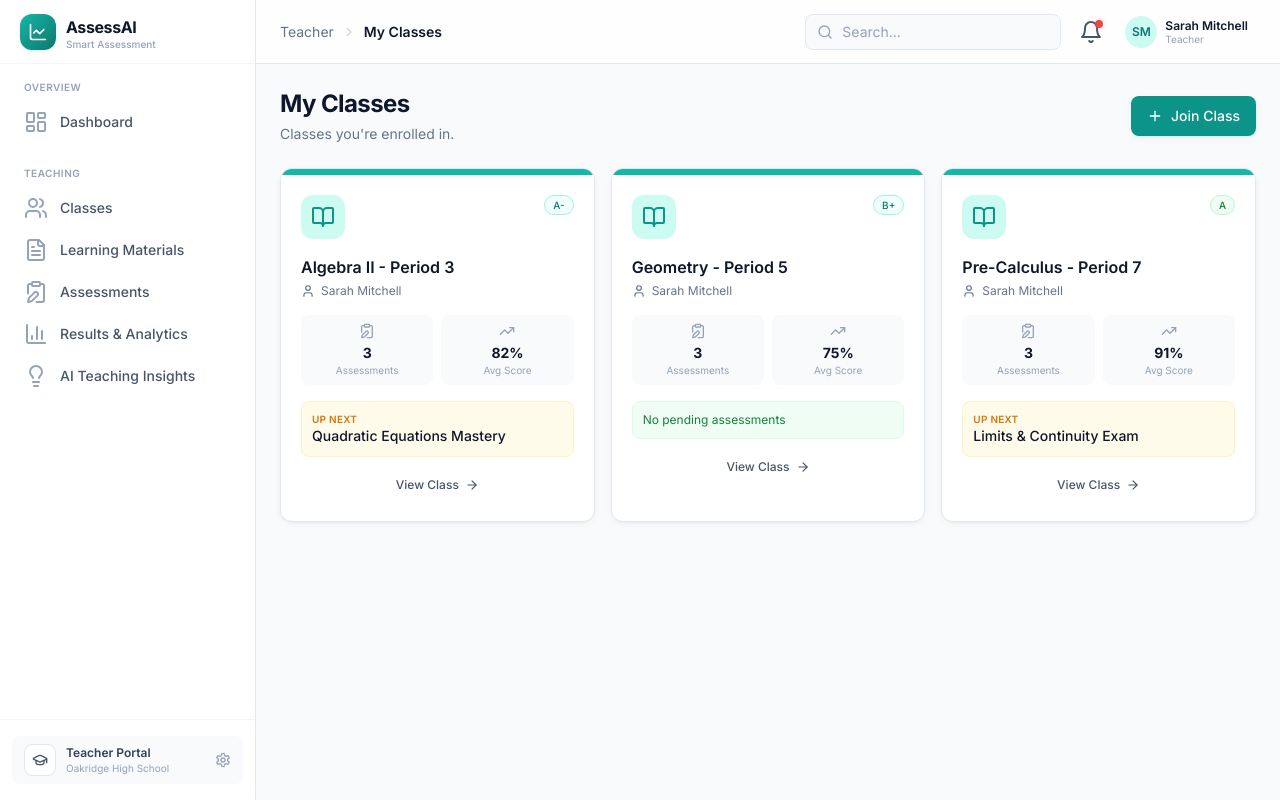
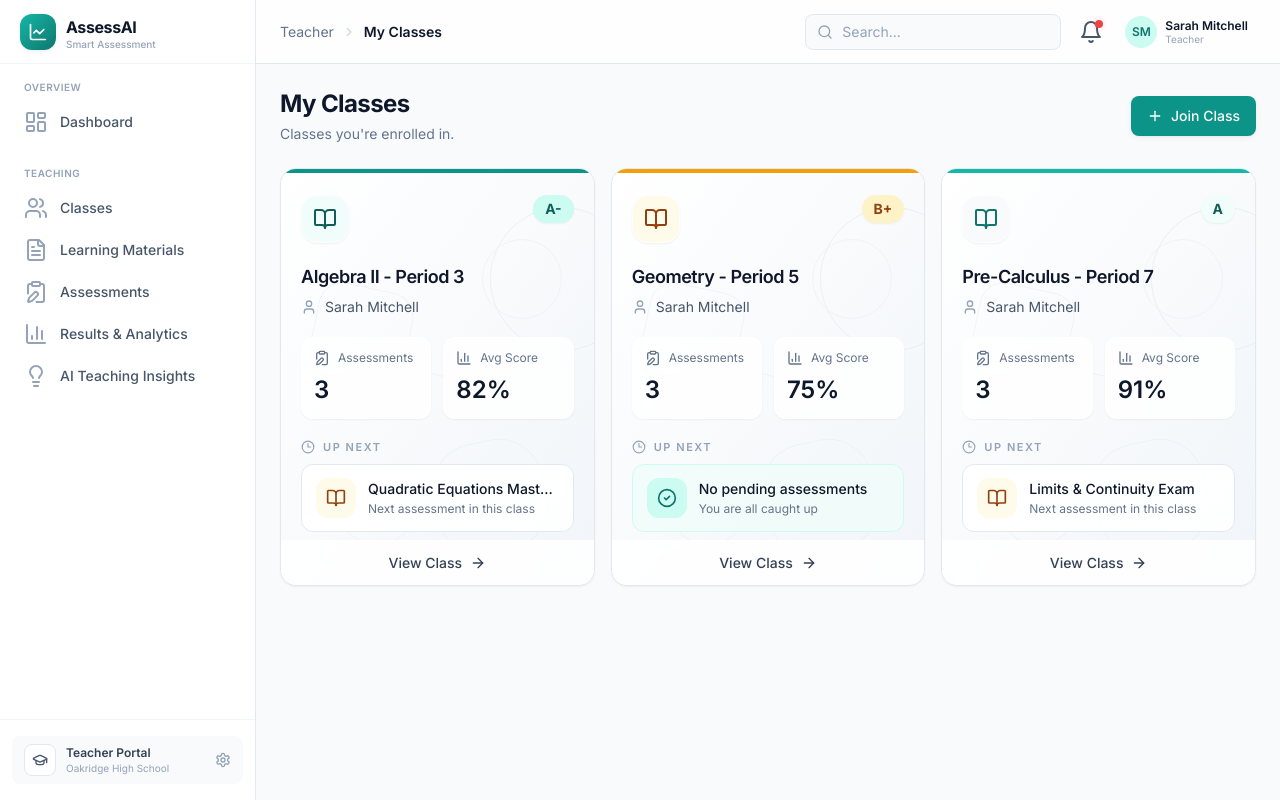
Before and after one commit to Aathil46/bolt, a React (Vite) app: page /student/classes in a window 1280 px wide. Built offline with nearby package versions, Linux system fonts and the light colour scheme.

Commit message:
Redesign student My Classes page

```diff
--- a/src/pages/student/StudentClasses.tsx
+++ b/src/pages/student/StudentClasses.tsx
@@ -1,16 +1,17 @@
 import { useState } from 'react';
 import { PageHeader } from '@/components/shared/StatCard';
-import { Card, CardBody } from '@/components/ui/Card';
-import { Badge } from '@/components/ui/Badge';
 import { Button } from '@/components/ui/Button';
 import { Modal } from '@/components/ui/Modal';
 import { Input } from '@/components/ui/Input';
 import { EmptyState } from '@/components/ui/EmptyState';
 import { studentDashboardData } from '@/data/mockData';
-import {
-  Plus, BookOpen, Award, TrendingUp, User, ArrowRight,
-  ClipboardPen,
-} from 'lucide-react';
+import { Plus, BookOpen, User, ClipboardPen, ArrowRight, CheckCircle2, Clock3, Award, BarChart3 } from 'lucide-react';
+
+const classVisuals = [
+  { accent: 'border-teal-600', icon: 'text-teal-800', soft: 'bg-teal-50', badge: 'bg-teal-100 text-teal-800' },
+  { accent: 'border-amber-500', icon: 'text-amber-800', soft: 'bg-amber-50', badge: 'bg-amber-100 text-amber-800' },
+  { accent: 'border-teal-500', icon: 'text-teal-700', soft: 'bg-slate-50', badge: 'bg-teal-50 text-teal-800' },
+];
 
 export function StudentClasses() {
   const [showJoin, setShowJoin] = useState(false);
@@ -19,14 +20,8 @@ export function StudentClasses() {
   const [joining, setJoining] = useState(false);
 
   const handleJoin = () => {
-    if (!joinCode.trim()) {
-      setError('Please enter a class code');
-      return;
-    }
-    if (joinCode.length < 6) {
-      setError('Class code must be at least 6 characters');
-      return;
-    }
+    if (!joinCode.trim()) return setError('Please enter a class code');
+    if (joinCode.trim().length < 6) return setError('Class code must be at least 6 characters');
     setError('');
     setJoining(true);
     setTimeout(() => {
@@ -52,47 +47,86 @@ export function StudentClasses() {
           action={<Button onClick={() => setShowJoin(true)}><Plus className="h-4 w-4" /> Join Class</Button>}
         />
       ) : (
-        <div className="grid grid-cols-1 md:grid-cols-2 lg:grid-cols-3 gap-4 stagger">
-          {studentDashboardData.enrolledClasses.map(c => (
-            <Card key={c.id} hover className="overflow-hidden">
-              <div className="h-1.5 bg-brand-500" />
-              <CardBody>
-                <div className="flex items-start justify-between mb-4">
-                  <div className="flex h-11 w-11 items-center justify-center rounded-xl bg-brand-100 text-brand-600">
-                    <BookOpen className="h-5.5 w-5.5" />
+        <div className="grid grid-cols-1 md:grid-cols-2 xl:grid-cols-3 gap-4">
+          {studentDashboardData.enrolledClasses.map((c, index) => {
+            const visual = classVisuals[index % classVisuals.length];
+            const hasNext = Boolean(c.nextAssessment);
+            return (
+              <div
+                key={c.id}
+                className="group overflow-hidden rounded-2xl border border-slate-200 bg-white shadow-sm transition-all duration-200 hover:-translate-y-0.5 hover:shadow-soft-md"
+              >
+                <div className={`h-1.5 border-t-4 ${visual.accent}`} />
+
+                <div className="relative min-h-[410px] overflow-hidden bg-gradient-to-br from-white via-slate-50 to-slate-100">
+                  <div className="pointer-events-none absolute inset-0 opacity-40">
+                    <div className="absolute -right-10 top-8 h-36 w-36 rounded-full border border-slate-300/70" />
+                    <div className="absolute right-8 top-16 h-20 w-20 rounded-full border border-slate-200" />
+                    <div className="absolute left-8 top-28 h-24 w-24 rounded-3xl border border-slate-200 rotate-12" />
+                    <div className="absolute bottom-10 left-14 h-20 w-20 rounded-full border border-slate-200" />
+                    <div className="absolute bottom-8 right-12 h-28 w-28 rounded-[40%] border border-slate-200 -rotate-12" />
+                    <div className="absolute left-1/3 top-1/2 h-px w-1/2 bg-slate-200 rotate-12" />
                   </div>
-                  <Badge variant={c.avgScore >= 85 ? 'success' : c.avgScore >= 70 ? 'brand' : 'warning'} size="sm">{c.grade}</Badge>
-                </div>
-                <h3 className="text-base font-semibold text-slate-900 mb-1">{c.name}</h3>
-                <div className="flex items-center gap-1.5 text-xs text-slate-500 mb-4">
-                  <User className="h-3.5 w-3.5" /> {c.teacher}
-                </div>
-                <div className="grid grid-cols-2 gap-2 mb-4">
-                  <div className="text-center p-2 rounded-lg bg-slate-50">
-                    <ClipboardPen className="h-4 w-4 text-slate-400 mx-auto mb-1" />
-                    <p className="text-sm font-bold text-slate-900">3</p>
-                    <p className="text-2xs text-slate-400">Assessments</p>
+
+                  <div className="relative z-10 p-5">
+                    <div className="flex items-start justify-between">
+                      <div className={`flex h-12 w-12 items-center justify-center rounded-2xl border border-white/80 ${visual.soft} shadow-sm`}>
+                        <BookOpen className={`h-6 w-6 ${visual.icon}`} />
+                      </div>
+                      <div className={`rounded-full px-3 py-1 text-sm font-bold shadow-sm ${visual.badge}`}>{c.grade}</div>
+                    </div>
+
+                    <div className="mt-5">
+                      <h3 className="text-lg font-semibold tracking-tight text-slate-900">{c.name}</h3>
+                      <div className="mt-1.5 flex items-center gap-2 text-sm text-slate-600">
+                        <User className="h-4 w-4 text-slate-400" />
+                        <span>{c.teacher}</span>
+                      </div>
+                    </div>
+
+                    <div className="mt-5 grid grid-cols-2 gap-3">
+                      <div className="rounded-xl border border-white/80 bg-white/80 p-3 shadow-sm backdrop-blur-sm">
+                        <div className="flex items-center gap-2 text-slate-500">
+                          <ClipboardPen className="h-4 w-4" />
+                          <span className="text-xs">Assessments</span>
+                        </div>
+                        <p className="mt-2 text-2xl font-semibold text-slate-900">3</p>
+                      </div>
+                      <div className="rounded-xl border border-white/80 bg-white/80 p-3 shadow-sm backdrop-blur-sm">
+                        <div className="flex items-center gap-2 text-slate-500">
+                          <BarChart3 className="h-4 w-4" />
+                          <span className="text-xs">Avg Score</span>
+                        </div>
+                        <p className="mt-2 text-2xl font-semibold text-slate-900">{c.avgScore}%</p>
+                      </div>
+                    </div>
+
+                    <div className="mt-5">
+                      <div className="mb-2 flex items-center gap-2 text-[11px] font-semibold uppercase tracking-[0.14em] text-slate-400">
+                        <Clock3 className="h-3.5 w-3.5" />
+                        Up Next
+                      </div>
+                      <div className={`flex min-h-[68px] items-center gap-3 rounded-xl border px-3.5 ${hasNext ? 'border-slate-200 bg-white/90' : 'border-teal-100 bg-teal-50/80'}`}>
+                        <div className={`flex h-10 w-10 shrink-0 items-center justify-center rounded-xl ${hasNext ? 'bg-amber-50 text-amber-800' : 'bg-teal-100 text-teal-700'}`}>
+                          {hasNext ? <BookOpen className="h-5 w-5" /> : <CheckCircle2 className="h-5 w-5" />}
+                        </div>
+                        <div className="min-w-0">
+                          <p className="truncate text-sm font-medium text-slate-900">{hasNext ? c.nextAssessment : 'No pending assessments'}</p>
+                          <p className="mt-0.5 text-xs text-slate-500">{hasNext ? 'Next assessment in this class' : 'You are all caught up'}</p>
+                        </div>
+                      </div>
+                    </div>
                   </div>
-                  <div className="text-center p-2 rounded-lg bg-slate-50">
-                    <TrendingUp className="h-4 w-4 text-slate-400 mx-auto mb-1" />
-                    <p className="text-sm font-bold text-slate-900">{c.avgScore}%</p>
-                    <p className="text-2xs text-slate-400">Avg Score</p>
+
+                  <div className="absolute bottom-0 left-0 right-0 flex items-center justify-center border-t border-white/70 bg-white/85 px-5 py-3 backdrop-blur-sm">
+                    <button className="inline-flex items-center gap-2 text-sm font-medium text-slate-700 transition-colors hover:text-slate-900">
+                      View Class <ArrowRight className="h-4 w-4 transition-transform group-hover:translate-x-0.5" />
+                    </button>
                   </div>
                 </div>
-                {c.nextAssessment ? (
-                  <div className="p-2.5 rounded-lg bg-accent-50 border border-accent-100 mb-3">
-                    <p className="text-2xs font-semibold text-accent-600 uppercase tracking-wide">Up Next</p>
-                    <p className="text-sm font-medium text-slate-900 truncate">{c.nextAssessment}</p>
-                  </div>
-                ) : (
-                  <div className="p-2.5 rounded-lg bg-success-50 border border-success-100 mb-3">
-                    <p className="text-xs text-success-700">No pending assessments</p>
-                  </div>
-                )}
-                <Button variant="ghost" size="sm" className="w-full">View Class <ArrowRight className="h-3.5 w-3.5" /></Button>
-              </CardBody>
-            </Card>
-          ))}
+              </div>
+            );
+          })}
         </div>
       )}
 
@@ -117,8 +151,11 @@ export function StudentClasses() {
             error={error}
             hint="The code is case-insensitive. Ask your teacher if you don't have one."
           />
-          <div className="p-3 rounded-lg bg-brand-50 border border-brand-200">
-            <p className="text-xs text-brand-700">You'll be enrolled immediately and can see all upcoming assessments.</p>
+          <div className="rounded-xl border border-brand-100 bg-brand-50 p-3">
+            <div className="flex items-start gap-2">
+              <Award className="mt-0.5 h-4 w-4 text-brand-600" />
+              <p className="text-xs text-brand-700">You'll be enrolled immediately and can see all upcoming assessments.</p>
+            </div>
           </div>
         </div>
       </Modal>
```
